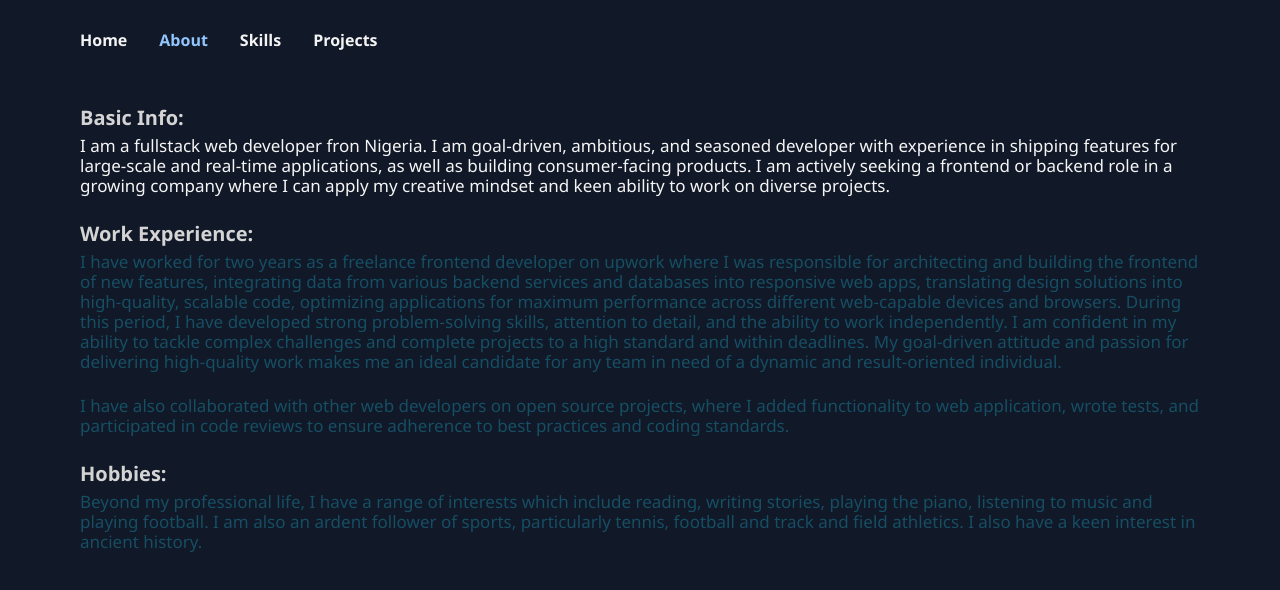
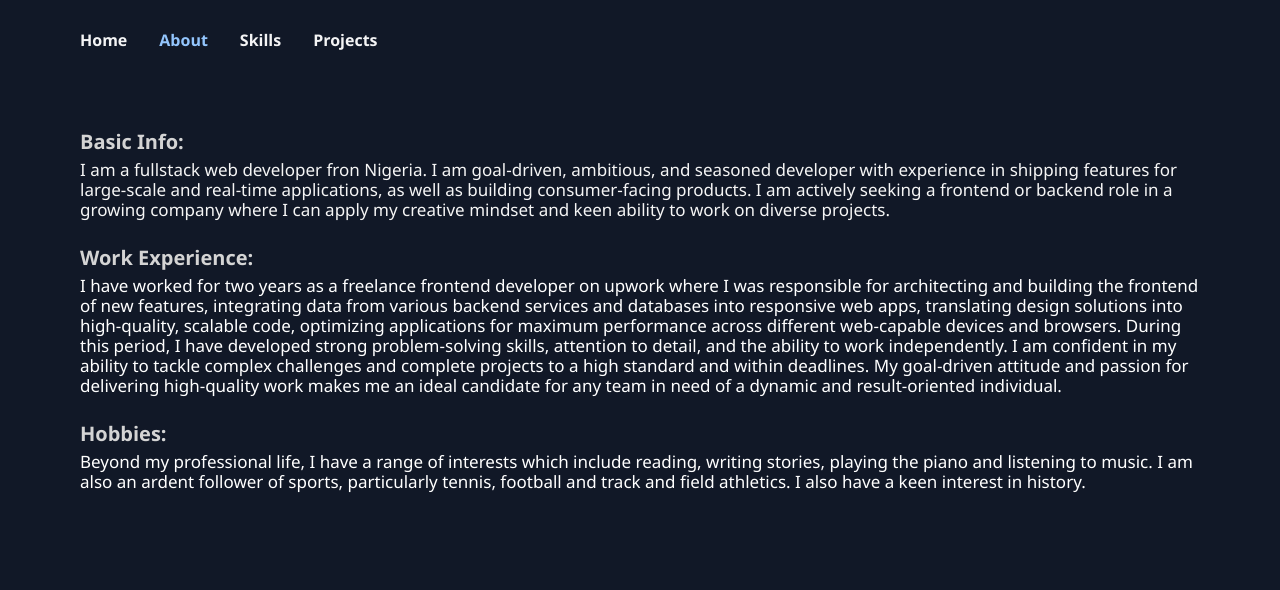
Before and after one commit to Kelechi095/Portfolio, a React (Vite) app: page /about in a window 1280 px wide. Shown: the top 590 px of the page. Built offline with nearby package versions, Linux system fonts and the light colour scheme.

Commit message:
modified layout

```diff
--- a/src/Pages/About.tsx
+++ b/src/Pages/About.tsx
@@ -1,4 +1,4 @@
-import Nav from "../components/Nav";
+import Navbar from "../components/Navbar";
 import Subtitle from "../components/Subtitle";
 //import Title from "../components/Title";
 import Wrapper from "../components/Wrapper";
@@ -6,9 +6,9 @@ import Wrapper from "../components/Wrapper";
 const About = () => {
   return (
     <Wrapper>
-      <Nav />
+      <Navbar />
       {/* <Title label="ABOUT MYSELF" /> */}
-      <div className="mt-16">
+      <div className="mt-12">
 
       <Subtitle label="Basic Info:"/>
       <p className="dark:text-white text-sm md:text-[17px] text-neutral-100 mb-6">
@@ -19,7 +19,7 @@ const About = () => {
       </p>
 
       <Subtitle label="Work Experience:"/>
-      <p className=" dark:text-white text-sm md:text-[17px] text-cyan-900 mb-6">
+      <p className=" text-white text-sm md:text-[17px] mb-6">
         I have worked for two years as a freelance frontend developer on upwork where I was responsible for architecting and building the frontend of new features, integrating data from various
         backend services and databases into responsive web apps, translating
         design solutions into high-quality, scalable code, optimizing
@@ -32,16 +32,16 @@ const About = () => {
         me an ideal candidate for any team in need of a dynamic and
         result-oriented individual.
       </p>
-      <p className=" dark:text-white text-sm md:text-[17px] text-cyan-900 mb-6">
+      {/* <p className=" dark:text-white text-sm md:text-[17px] text-cyan-900 mb-6">
         I have also collaborated with other web developers on open source projects, where I added functionality to web application, wrote tests, and participated in code reviews to ensure
         adherence to best practices and coding standards.
       </p>
-
+       */}
 
       <Subtitle label="Hobbies:"/>
-      <p className=" dark:text-white text-sm md:text-[17px] text-cyan-900 mb-6">
+      <p className=" text-white text-sm md:text-[17px] mb-6">
         Beyond my professional life, I have a range of interests which include
-        reading, writing stories, playing the piano, listening to music and playing football. I am also an ardent follower of sports, particularly tennis, football and track and field athletics. I also have a keen interest  in ancient history.
+        reading, writing stories, playing the piano and listening to music. I am also an ardent follower of sports, particularly tennis, football and track and field athletics. I also have a keen interest in history.
       </p>
       </div>
     </Wrapper>
--- a/src/Pages/Home.tsx
+++ b/src/Pages/Home.tsx
@@ -1,7 +1,6 @@
 import { projects } from "../../data.ts";
 import { ProjectType } from "../../data.ts";
-
-import Nav from "../components/Nav";
+import Navbar from "../components/Navbar.tsx";
 import Wrapper from "../components/Wrapper";
 
 export default function Home() {
@@ -9,8 +8,8 @@ export default function Home() {
     <Wrapper>
       <div className="grid md:grid-cols-2 grid-cols-1 gap-6 md:gap-1">
         <div className="h-screen">
-          <Nav />
-          <section className="mt-24">
+          <Navbar />
+          <section className="mt-12">
             <p className="text-lg md:text-xl font-semibold lg:text-3xl text-[#fff]">
               Hi there!
             </p>
@@ -35,9 +34,9 @@ export default function Home() {
             </button>
           </section>
         </div>
-        <div className="grid items-center">
+        <div className="hidden md:grid items-center">
           <div className="">
-            <h2 className="text-base md:text-xl text-blue-400 md:text-end font-medium">
+            <h2 className="hidden md:block text-base md:text-xl text-blue-400 md:text-end font-medium">
               My Services
             </h2>
             <section className="cards-container">
--- a/src/Pages/Skills.tsx
+++ b/src/Pages/Skills.tsx
@@ -1,6 +1,6 @@
 
 import ListItem from "../components/ListItem";
-import Nav from "../components/Nav";
+import Navbar from "../components/Navbar";
 import Subtitle from "../components/Subtitle";
 import Wrapper from "../components/Wrapper";
 import { GiSkills } from "react-icons/gi";
@@ -29,11 +29,11 @@ import ReactQuery from '../public/images/reactquery.png'
 const Skills = () => {
   return (
     <Wrapper>
-      <Nav />
+      <Navbar />
       {/* <Title label="SKILLS" /> */}
       {/*  */}
 
-      <section className="grid lg:grid-cols-2 grid-cols-1 gap-4 mt-12">
+      <section className="grid lg:grid-cols-2 grid-cols-1 gap-4 mt-8">
         <div className="py-2 px-6 bg-slate-800 shadow-sm rounded-md">
           <Subtitle label="Frontend" />
           <ul>
--- a/src/components/Navbar.tsx
+++ b/src/components/Navbar.tsx
@@ -7,7 +7,7 @@ const Navbar = () => {
     "text-slate-800 hover:text-cyan-600 text-zinc-100 hover:text-neutral-400";
 
   return (
-    <nav className="fixed top-0 z-10 bg-gray-900 h-20 w-full flex items-center">
+    <nav className="sticky top-0 left-0 z-10 bg-gray-900 h-20 w-full flex items-center">
       <ul className="flex justify-start text-sm md:text-base gap-8 text-slate-800 items-center">
         <NavLink
           to="/"
--- a/src/index.css
+++ b/src/index.css
@@ -10,7 +10,7 @@ label {
 
 @layer components {
   .main {
-    @apply p-8 md:py-10 md:px-20  min-h-screen bg-gray-900;
+    @apply px-8 md:px-20  min-h-screen bg-gray-900;
   }
 
   .logo-title {
@@ -34,7 +34,7 @@ label {
   }
 
   .cards-container {
-    @apply md:grid grid-cols-1 gap-4;
+    @apply md:grid grid-cols-1 gap-4 ;
   }
 
   .card {
```
